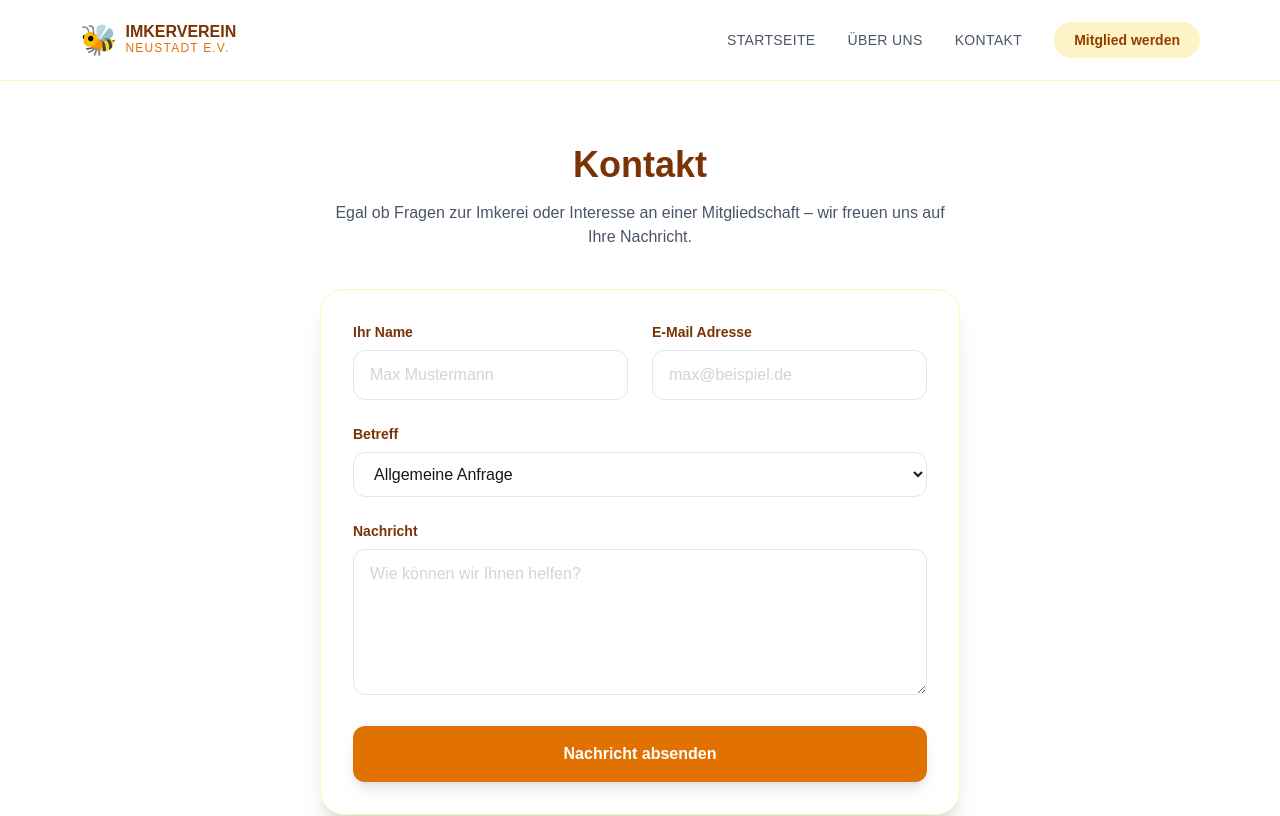
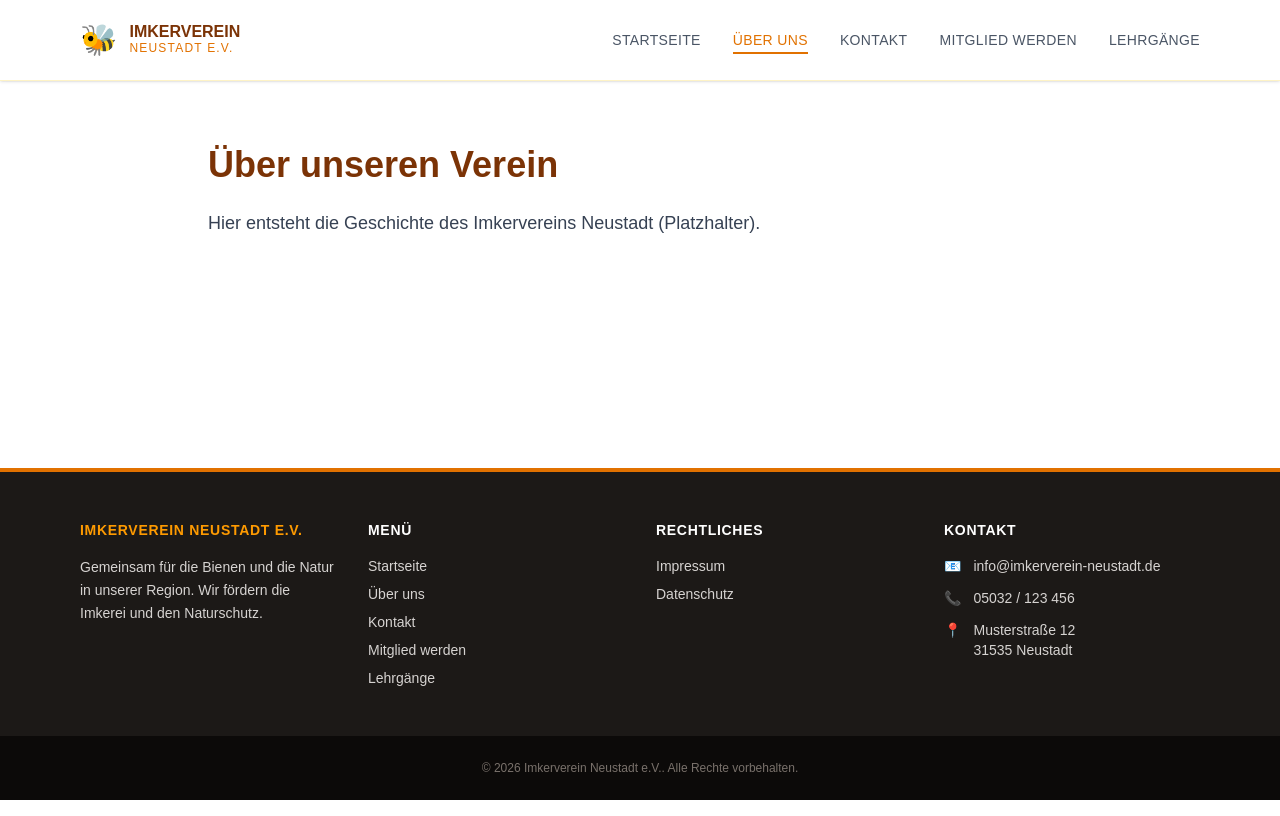
Before and after one commit to Triple1090/imkerverein-homepage, a Next.js app: page /ueber-uns in a window 1280 px wide. Shown: the top 816 px of the page. Built offline with nearby package versions, Linux system fonts and the light colour scheme.

Commit message:
Update der Navigation Dynamisch

```diff
--- a/src/app/ueber-uns/page.tsx
+++ b/src/app/ueber-uns/page.tsx
@@ -1,198 +1,15 @@
-"use client";
+// src/app/ueber-uns/page.tsx
+import React from "react";
 
-import React, { useState, useRef, useEffect } from "react";
-import Script from "next/script";
-
-export default function KontaktPage() {
-  const [status, setStatus] = useState<
-    "idle" | "loading" | "success" | "error"
-  >("idle");
-  const formRef = useRef<HTMLFormElement>(null);
-
-  // Diese Funktion wird aufgerufen, wenn der User auf "Absenden" klickt
-  async function handleSubmit(e: React.FormEvent<HTMLFormElement>) {
-    e.preventDefault();
-    setStatus("loading");
-
-    const form = e.currentTarget;
-
-    try {
-      // 1. Botpoison Ticket generieren
-      // Wir greifen auf das Botpoison-Objekt zu, das durch das Script geladen wurde
-      // @ts-ignore (Botpoison wird global über das Script geladen)
-      const botpoison = new window.Botpoison({
-        publicKey: "DEIN_BOTPOISON_PUBLIC_KEY", // HIER deinen Key eintragen
-      });
-
-      // Die Lösung der Challenge anfordern
-      const { solution } = await botpoison.challenge();
-
-      // 2. Daten sammeln
-      const formData = new FormData(form);
-      const data = Object.fromEntries(formData);
-
-      // 3. Lösung zum Datenpaket hinzufügen (Formspark erkennt das Feld '_botpoison')
-      const payload = {
-        ...data,
-        _botpoison: solution,
-      };
-
-      // 4. An Formspark senden
-      const response = await fetch(
-        "https://submit-form.com/DEINE_FORMSPARK_ID",
-        {
-          method: "POST",
-          headers: {
-            "Content-Type": "application/json",
-            Accept: "application/json",
-          },
-          body: JSON.stringify(payload),
-        },
-      );
-
-      if (response.ok) {
-        setStatus("success");
-        form.reset();
-      } else {
-        setStatus("error");
-      }
-    } catch (error) {
-      console.error("Fehler beim Versand:", error);
-      setStatus("error");
-    }
-  }
-
-  if (status === "success") {
-    return (
-      <div className="max-w-2xl mx-auto py-20 px-4 text-center animate-in fade-in zoom-in duration-500">
-        <div className="text-6xl mb-4">🐝</div>
-        <h1 className="text-3xl font-bold text-amber-900 mb-4">
-          Nachricht verflogen!
-        </h1>
-        <p className="text-gray-600 text-lg">
-          Vielen Dank. Wir haben Ihre Nachricht erhalten und summen bald zurück.
-        </p>
-        <button
-          onClick={() => setStatus("idle")}
-          className="mt-8 bg-amber-600 text-white px-6 py-2 rounded-full hover:bg-amber-700 transition-all shadow-md"
-        >
-          Neue Nachricht schreiben
-        </button>
-      </div>
-    );
-  }
-
+export default function UeberUnsPage() {
   return (
-    <div className="max-w-2xl mx-auto py-16 px-4">
-      {/* Botpoison Script laden */}
-      <Script
-        src="https://unpkg.com/@botpoison/browser"
-        strategy="afterInteractive"
-      />
-
-      <div className="mb-10">
-        <h1 className="text-4xl font-bold text-amber-900 mb-4 text-center">
-          Kontakt
-        </h1>
-        <p className="text-center text-gray-600">
-          Egal ob Fragen zur Imkerei oder Interesse an einer Mitgliedschaft –
-          wir freuen uns auf Ihre Nachricht.
-        </p>
-      </div>
-
-      <form
-        onSubmit={handleSubmit}
-        ref={formRef}
-        className="bg-white p-8 rounded-3xl border border-amber-100 shadow-xl space-y-6"
-      >
-        <div className="grid md:grid-cols-2 gap-6">
-          <div>
-            <label
-              htmlFor="name"
-              className="block text-sm font-semibold text-amber-900 mb-2"
-            >
-              Ihr Name
-            </label>
-            <input
-              type="text"
-              id="name"
-              name="name"
-              required
-              placeholder="Max Mustermann"
-              className="w-full px-4 py-3 rounded-xl border border-stone-200 focus:ring-2 focus:ring-amber-500 focus:border-amber-500 outline-none transition-all placeholder:text-stone-300"
-            />
-          </div>
-          <div>
-            <label
-              htmlFor="email"
-              className="block text-sm font-semibold text-amber-900 mb-2"
-            >
-              E-Mail Adresse
-            </label>
-            <input
-              type="email"
-              id="email"
-              name="email"
-              required
-              placeholder="max@beispiel.de"
-              className="w-full px-4 py-3 rounded-xl border border-stone-200 focus:ring-2 focus:ring-amber-500 focus:border-amber-500 outline-none transition-all placeholder:text-stone-300"
-            />
-          </div>
-        </div>
-
-        <div>
-          <label
-            htmlFor="betreff"
-            className="block text-sm font-semibold text-amber-900 mb-2"
-          >
-            Betreff
-          </label>
-          <select
-            id="betreff"
-            name="betreff"
-            className="w-full px-4 py-3 rounded-xl border border-stone-200 focus:ring-2 focus:ring-amber-500 focus:border-amber-500 outline-none transition-all bg-white"
-          >
-            <option>Allgemeine Anfrage</option>
-            <option>Mitgliedschaft</option>
-            <option>Honigbestellung</option>
-          </select>
-        </div>
-
-        <div>
-          <label
-            htmlFor="message"
-            className="block text-sm font-semibold text-amber-900 mb-2"
-          >
-            Nachricht
-          </label>
-          <textarea
-            id="message"
-            name="message"
-            required
-            rows={5}
-            placeholder="Wie können wir Ihnen helfen?"
-            className="w-full px-4 py-3 rounded-xl border border-stone-200 focus:ring-2 focus:ring-amber-500 focus:border-amber-500 outline-none transition-all placeholder:text-stone-300"
-          />
-        </div>
-
-        <button
-          type="submit"
-          disabled={status === "loading"}
-          className={`w-full py-4 rounded-xl font-bold text-white shadow-lg transition-all ${
-            status === "loading"
-              ? "bg-stone-400 cursor-not-allowed"
-              : "bg-amber-600 hover:bg-amber-700 hover:-translate-y-1 active:scale-95"
-          }`}
-        >
-          {status === "loading" ? "Wird verarbeitet..." : "Nachricht absenden"}
-        </button>
-
-        {status === "error" && (
-          <p className="text-red-500 text-center font-medium">
-            Da ist etwas schiefgelaufen. Bitte versuchen Sie es später erneut.
-          </p>
-        )}
-      </form>
-    </div>
+    <main className="max-w-4xl mx-auto py-16 px-4">
+      <h1 className="text-4xl font-bold text-amber-900 mb-6">
+        Über unseren Verein
+      </h1>
+      <p className="text-lg text-gray-700">
+        Hier entsteht die Geschichte des Imkervereins Neustadt (Platzhalter).
+      </p>
+    </main>
   );
 }
--- a/src/components/Footer.tsx
+++ b/src/components/Footer.tsx
@@ -1,102 +1,100 @@
 import Link from "next/link";
 import React from "react";
+import { siteConfig } from "../config/site"; // Importieren
 
 export default function Footer() {
   return (
-    <footer className="bg-stone-900 text-stone-300 mt-20 border-t-4 border-amber-600">
-      <div className="max-w-6xl mx-auto px-4 py-12">
-        {/* Grid Layout für 3 Spalten */}
-        <div className="grid md:grid-cols-3 gap-12 mb-12">
-          {/* Spalte 1: Über uns */}
+    <footer className="bg-stone-900 text-stone-300 mt-auto border-t-4 border-amber-600">
+      {/* Layout Änderung: md:grid-cols-4 statt 3, damit Platz für die neue Spalte ist */}
+      <div className="max-w-6xl mx-auto px-4 py-12 grid md:grid-cols-4 gap-8 text-sm">
+        {/* Spalte 1: Info */}
         <div>
-            <h3 className="text-white text-lg font-bold mb-4 flex items-center gap-2">
-              🐝 Imkerverein Neustadt
+          <h3 className="text-amber-500 font-bold mb-4 uppercase tracking-wider">
+            {siteConfig.name}
           </h3>
-            <p className="text-sm leading-relaxed text-stone-400">
-              Seit 1985 engagieren wir uns für den Naturschutz und die Förderung
-              der Bienenhaltung. Werden Sie Teil unserer Gemeinschaft.
+          <p className="leading-relaxed mb-4 max-w-xs">
+            Gemeinsam für die Bienen und die Natur in unserer Region. Wir
+            fördern die Imkerei und den Naturschutz.
           </p>
         </div>
 
-          {/* Spalte 2: Links */}
+        {/* Spalte 2: Navigation (Nur Hauptmenü) */}
         <div>
-            <h4 className="text-white font-semibold mb-4 uppercase tracking-wider text-sm">
-              Navigation
-            </h4>
-            <ul className="space-y-2 text-sm">
+          <h3 className="text-white font-bold mb-4 uppercase tracking-wider">
+            Menü
+          </h3>
+          <ul className="space-y-2">
+            {siteConfig.nav.map((item) => (
+              <li key={item.href}>
+                <Link
+                  href={item.href}
+                  className="hover:text-amber-500 transition-colors block w-fit"
+                >
+                  {item.label}
+                </Link>
+              </li>
+            ))}
+          </ul>
+        </div>
+
+        {/* Spalte 3: Rechtliches (NEU: Separiert) */}
+        <div>
+          <h3 className="text-white font-bold mb-4 uppercase tracking-wider">
+            Rechtliches
+          </h3>
+          <ul className="space-y-2">
             <li>
               <Link
-                  href="/"
-                  className="hover:text-amber-400 transition-colors"
+                href="/impressum"
+                className="hover:text-amber-500 transition-colors"
               >
-                  Startseite
+                Impressum
               </Link>
             </li>
             <li>
               <Link
-                  href="/ueber-uns"
-                  className="hover:text-amber-400 transition-colors"
+                href="/datenschutz"
+                className="hover:text-amber-500 transition-colors"
               >
-                  Über uns
-                </Link>
-              </li>
-              <li>
-                <Link
-                  href="/honig-kaufen"
-                  className="hover:text-amber-400 transition-colors"
-                >
-                  Honig kaufen
-                </Link>
-              </li>
-              <li>
-                <Link
-                  href="/kurse"
-                  className="hover:text-amber-400 transition-colors"
-                >
-                  Imkerkurse
+                Datenschutz
               </Link>
             </li>
           </ul>
         </div>
 
-          {/* Spalte 3: Kontakt */}
+        {/* Spalte 4: Kontakt */}
         <div>
-            <h4 className="text-white font-semibold mb-4 uppercase tracking-wider text-sm">
+          <h3 className="text-white font-bold mb-4 uppercase tracking-wider">
             Kontakt
-            </h4>
-            <ul className="space-y-2 text-sm text-stone-400">
-              <li>Musterstraße 12</li>
-              <li>31535 Neustadt</li>
-              <li className="mt-4">
+          </h3>
+          <ul className="space-y-3">
+            <li className="flex items-start gap-3">
+              <span>📧</span>
               <a
-                  href="mailto:info@imker-neustadt.de"
-                  className="hover:text-amber-400 transition-colors"
+                href="mailto:info@imkerverein-neustadt.de"
+                className="hover:text-amber-500"
               >
-                  info@imker-neustadt.de
+                info@imkerverein-neustadt.de
               </a>
+            </li>
+            <li className="flex items-start gap-3">
+              <span>📞</span>
+              <span>05032 / 123 456</span>
+            </li>
+            <li className="flex items-start gap-3">
+              <span>📍</span>
+              <span>
+                Musterstraße 12
+                <br />
+                31535 Neustadt
+              </span>
             </li>
           </ul>
         </div>
       </div>
 
-        {/* Trennlinie */}
-        <div className="border-t border-stone-800 pt-8 flex flex-col md:flex-row justify-between items-center text-xs text-stone-500">
-          <p>&copy; {new Date().getFullYear()} Imkerverein Neustadt e.V.</p>
-          <div className="flex gap-6 mt-4 md:mt-0">
-            <Link
-              href="/impressum"
-              className="hover:text-white transition-colors"
-            >
-              Impressum
-            </Link>
-            <Link
-              href="/datenschutz"
-              className="hover:text-white transition-colors"
-            >
-              Datenschutz
-            </Link>
-          </div>
-        </div>
+      <div className="bg-stone-950 py-6 text-center text-xs text-stone-500">
+        © {new Date().getFullYear()} {siteConfig.name}. Alle Rechte vorbehalten.
       </div>
     </footer>
   );
--- a/src/components/Header.tsx
+++ b/src/components/Header.tsx
@@ -1,14 +1,22 @@
+"use client"; // Wichtig: Macht die Komponente interaktiv (für Hooks)
+
 import Link from "next/link";
-import React from "react";
+import React, { useState } from "react";
+import { usePathname } from "next/navigation"; // Hook für die aktuelle URL
+import { siteConfig } from "../config/site"; // Unsere Datenquelle
 
 export default function Header() {
+  const [isMenuOpen, setIsMenuOpen] = useState(false);
+  const pathname = usePathname(); // z.B. "/ueber-uns"
+
+  // Hilfsfunktion: Ist dieser Link gerade aktiv?
+  const isActive = (path: string) => pathname === path;
+
   return (
-    // 'sticky top-0' fixiert den Header oben
-    // 'backdrop-blur-md' sorgt für den Milchglas-Effekt
-    <header className="sticky top-0 z-50 bg-white/80 backdrop-blur-md border-b border-amber-100">
+    <header className="sticky top-0 z-50 bg-white/90 backdrop-blur-md border-b border-amber-100 shadow-sm transition-all">
       <nav className="max-w-6xl mx-auto px-4 h-20 flex justify-between items-center">
         {/* Logo Bereich */}
-        <Link href="/" className="group flex items-center gap-2">
+        <Link href="/" className="group flex items-center gap-3">
           <span className="text-3xl group-hover:scale-110 transition-transform duration-300">
             🐝
           </span>
@@ -22,43 +30,88 @@ export default function Header() {
           </div>
         </Link>
 
-        {/* Navigation */}
-        <ul className="flex items-center gap-8">
-          <li>
+        {/* Desktop Navigation (Dynamisch generiert) */}
+        <ul className="hidden md:flex items-center gap-8">
+          {siteConfig.nav.map((item) => (
+            <li key={item.href}>
               <Link
-              href="/"
-              className="text-gray-600 hover:text-amber-600 font-medium transition-colors text-sm uppercase tracking-wide"
+                href={item.href}
+                className={`text-sm font-medium transition-colors uppercase tracking-wide ${
+                  isActive(item.href)
+                    ? "text-amber-600 font-bold border-b-2 border-amber-600 pb-1" // Aktiver Style
+                    : "text-gray-600 hover:text-amber-600 pb-1 border-b-2 border-transparent" // Inaktiver Style
+                }`}
               >
-              Startseite
+                {item.label}
               </Link>
             </li>
-          <li>
+          ))}
+        </ul>
+
+        {/* Mobile Menu Button (Hamburger) */}
+        <button
+          className="md:hidden text-amber-900 p-2"
+          onClick={() => setIsMenuOpen(!isMenuOpen)}
+          aria-label="Menü öffnen"
+        >
+          {isMenuOpen ? (
+            // X Icon
+            <svg
+              xmlns="http://www.w3.org/2000/svg"
+              fill="none"
+              viewBox="0 0 24 24"
+              strokeWidth={1.5}
+              stroke="currentColor"
+              className="w-8 h-8"
+            >
+              <path
+                strokeLinecap="round"
+                strokeLinejoin="round"
+                d="M6 18L18 6M6 6l12 12"
+              />
+            </svg>
+          ) : (
+            // Hamburger Icon
+            <svg
+              xmlns="http://www.w3.org/2000/svg"
+              fill="none"
+              viewBox="0 0 24 24"
+              strokeWidth={1.5}
+              stroke="currentColor"
+              className="w-8 h-8"
+            >
+              <path
+                strokeLinecap="round"
+                strokeLinejoin="round"
+                d="M3.75 6.75h16.5M3.75 12h16.5m-16.5 5.25h16.5"
+              />
+            </svg>
+          )}
+        </button>
+      </nav>
+
+      {/* Mobile Menu Overlay (Nur sichtbar wenn isMenuOpen === true) */}
+      {isMenuOpen && (
+        <div className="md:hidden absolute top-20 left-0 w-full bg-white border-b border-amber-100 shadow-xl animate-in slide-in-from-top-5">
+          <ul className="flex flex-col p-6 gap-4 text-center">
+            {siteConfig.nav.map((item) => (
+              <li key={item.href}>
                 <Link
-              href="/ueber-uns"
-              className="text-gray-600 hover:text-amber-600 font-medium transition-colors text-sm uppercase tracking-wide"
+                  href={item.href}
+                  onClick={() => setIsMenuOpen(false)} // Menü schließen nach Klick
+                  className={`block text-lg py-2 ${
+                    isActive(item.href)
+                      ? "text-amber-600 font-bold bg-amber-50 rounded-lg"
+                      : "text-gray-600"
+                  }`}
                 >
-              Über uns
+                  {item.label}
                 </Link>
               </li>
-          <li>
-            <Link
-              href="/kontakt"
-              className="text-gray-600 hover:text-amber-600 font-medium transition-colors text-sm uppercase tracking-wide"
-            >
-              Kontakt
-            </Link>
-          </li>
-          <li>
-            {/* Ein Call-to-Action Button direkt im Header */}
-            <Link
-              href="/mitglied-werden"
-              className="hidden md:block bg-amber-100 text-amber-800 px-5 py-2 rounded-full text-sm font-semibold hover:bg-amber-600 hover:text-white transition-all"
-            >
-              Mitglied werden
-            </Link>
-          </li>
+            ))}
           </ul>
-      </nav>
+        </div>
+      )}
     </header>
   );
 }
--- /dev/null
+++ b/src/config/site.ts
@@ -0,0 +1,45 @@
+// src/config/site.ts
+export const siteConfig = {
+  name: "Imkerverein Neustadt e.V.",
+  shortName: "Imkerverein Neustadt",
+  description: "Naturschutz trifft Tradition. Seit 1985.",
+  contact: {
+    email: "info@imkerverein-neustadt.de",
+    address: ["Musterstraße 12", "31535 Neustadt"],
+    phone: "05032 / 123 456",
+  },
+  nav: [
+    { label: "Startseite", href: "/" },
+    { label: "Über uns", href: "/ueber-uns" },
+    { label: "Kontakt", href: "/kontakt" },
+    { label: "Mitglied werden", href: "/mitglied-werden" },
+    { label: "Lehrgänge", href: "/kurse" },
+  ],
+  vorstand: [
+    {
+      vorsitzEins: "Sven Wunder",
+      email: "vorstand@imkerverein-neustadt.de",
+      telefon: "05072123456",
+    },
+    {
+      vorsitzZwei: "Jürgen Hochegger",
+      email: "vorstand@imkerverein-neustadt.de",
+    },
+    {
+      kassenwart: "Herr Kassenwart",
+      email: "kassenwart@imkerverein-neustadt.de",
+    },
+    {
+      schriftfuehrer: "Herr Schriftfuehrer",
+      email: "schriftfuehrer@imkerverein-neustadt.de",
+    },
+    {
+      medienwart: "Tjark Radewaldt",
+      email: "medienwart@imkerverein-neustadt.de",
+    },
+    {
+      honigobmann: "Herr Honigobmann",
+      email: "honigobmann@imkerverein-neustadt.de",
+    },
+  ],
+};
```
Lines whose indentation alone changed are shown as unchanged.
